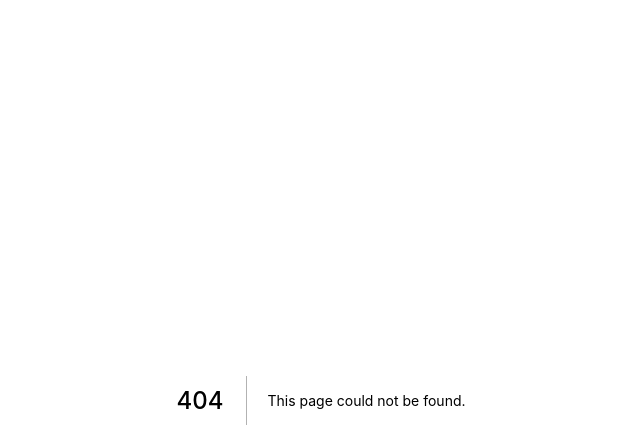
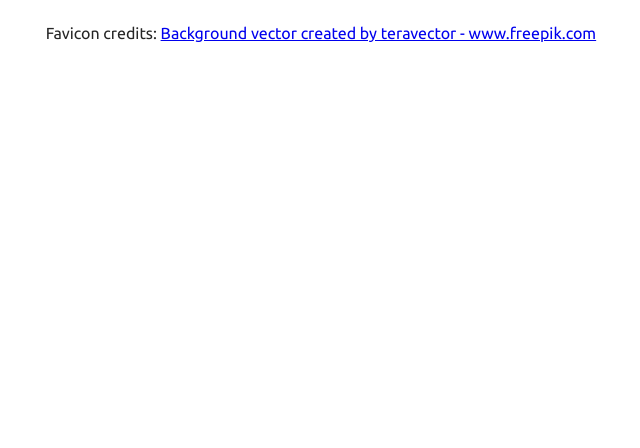
Before and after one commit to kraiovsky/kraiovsky-website, a Next.js app: page /about in a window 1280 px wide. Before the commit this address had no page. Shown: the top 448 px of the page, without its empty margins (319-959 px from the left). Built offline with nearby package versions, Linux system fonts and the light colour scheme.

Commit message:
Adds About pages

```diff
--- /dev/null
+++ b/pages/about.js
@@ -0,0 +1,18 @@
+import { Grid, Cell } from '../components/Layout'
+
+const About = () => {
+  return (
+    <Grid columns={12} columns-s={6}>
+      <Cell span="row" span-s="row" />
+      <Cell span="row" span-s="row" center>
+        Favicon credits:{' '}
+        <a href="https://www.freepik.com/free-photos-vectors/background">
+          Background vector created by teravector - www.freepik.com
+        </a>
+      </Cell>
+      <Cell span="row" span-s="row" />
+    </Grid>
+  )
+}
+
+export default About
```
